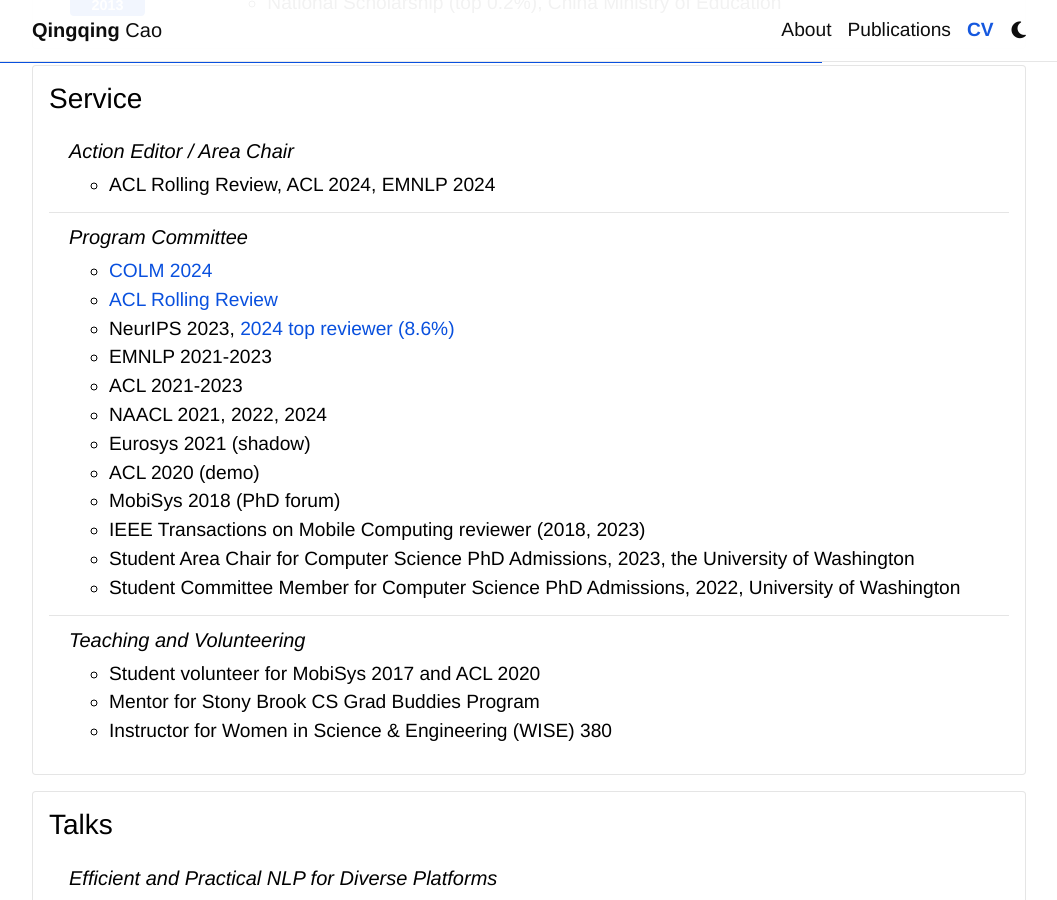
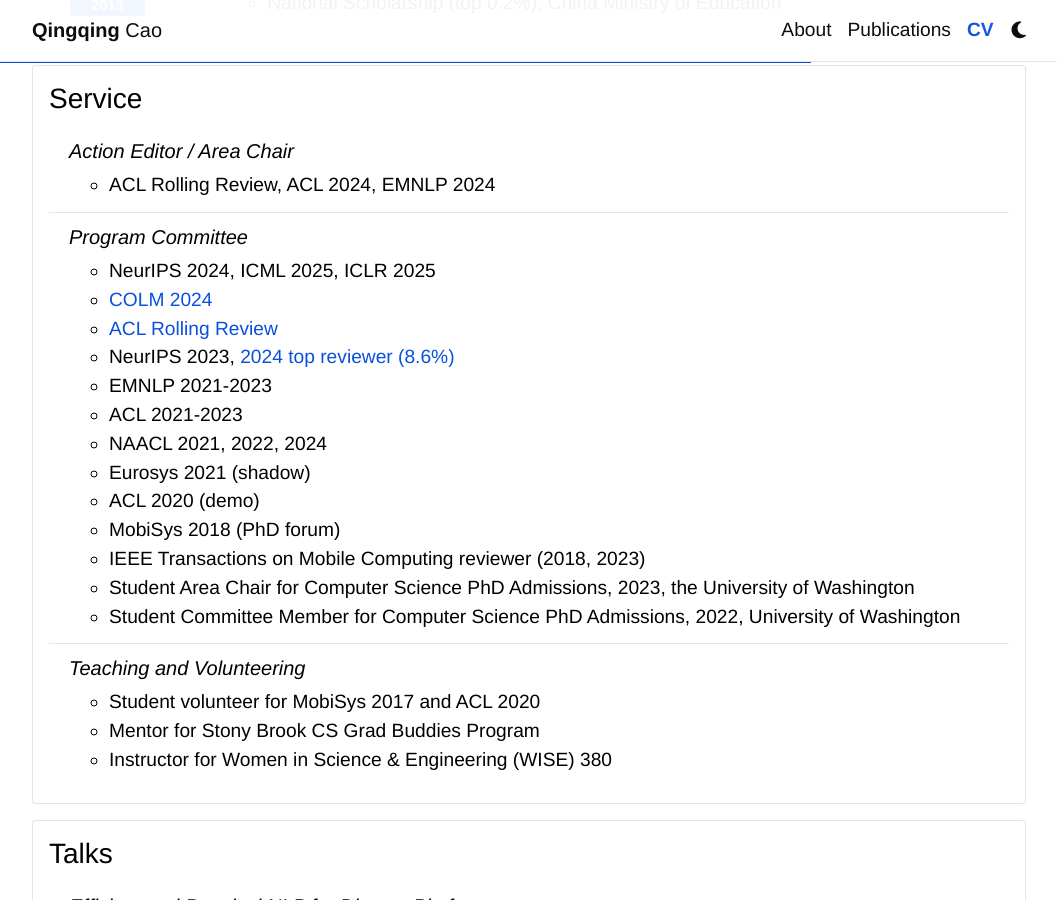
Before and after one commit to csarron/website, a Jekyll site: the page built from _pages/cv.md, in a window 1280 px wide and 900 px high, scrolled down 1702 px. Shown: the whole window, without its empty margins (111-1168 px from the left). Built offline with Jekyll 4.4.1, drawn with Linux system fonts in a browser that asks for light colours; comment, search, counter and statistics services are not loaded; a style sheet for code colours, icons or effects is not loaded.

Commit message:
add reviewer

```diff
--- a/_data/cv.yml
+++ b/_data/cv.yml
@@ -91,6 +91,7 @@
         - ACL Rolling Review, ACL 2024, EMNLP 2024
     - title: Program Committee
       items:
+        - NeurIPS 2024, ICML 2025, ICLR 2025
         - <a href="https://colmweb.org/index.html">COLM 2024</a>
         - <a href="https://aclrollingreview.org/people">ACL Rolling Review</a>
         - NeurIPS 2023, <a href="https://neurips.cc/Conferences/2024/ProgramCommittee#top-reviewers">2024 top reviewer (8.6%)</a>
```
